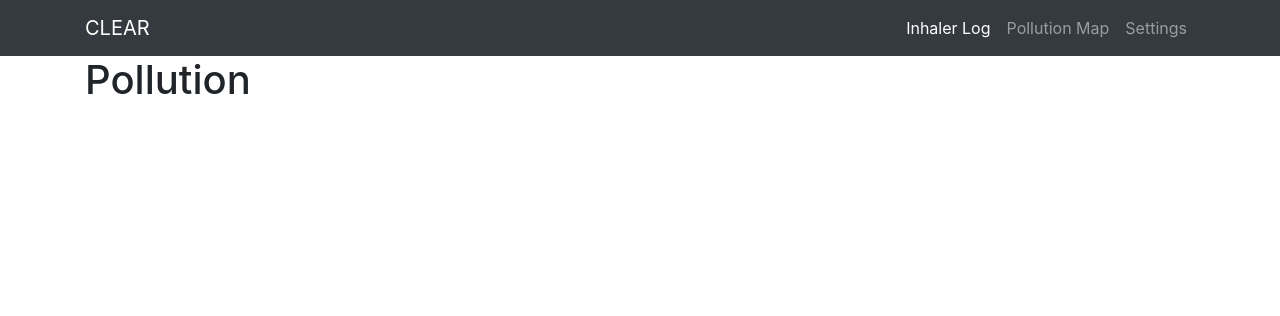
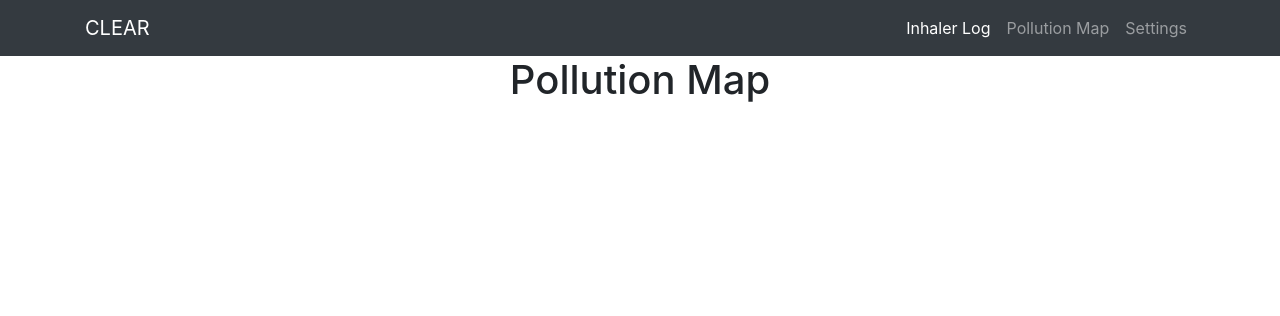
Before and after one commit to TRedshaw/ClearProject, a Django app: page /clear/pollution in a window 1280 px wide. Shown: the top 316 px of the page. Run offline with Django 3.2, Linux system fonts and the light colour scheme; some libraries are stand-ins or nearby versions.

```diff
--- a/Clear/templates/clear/pollution.html
+++ b/Clear/templates/clear/pollution.html
@@ -1,8 +1,8 @@
 {% extends "clear/base.html" %}
 {% block content %}
     <div class="container">
-        <h1>Pollution</h1>
-
+       <div class="row justify-content-center">
+            <h1>Pollution Map</h1>
     </div>
 
 
--- a/Clear/templates/clear/settings.html
+++ b/Clear/templates/clear/settings.html
@@ -2,7 +2,8 @@
 {% block content %}
 
     <div class="container">
-        <h1>Settings</h1>
+       <div class="row justify-content-center">
+            <h1>Settings</h1>
 
     </div>
 
```
